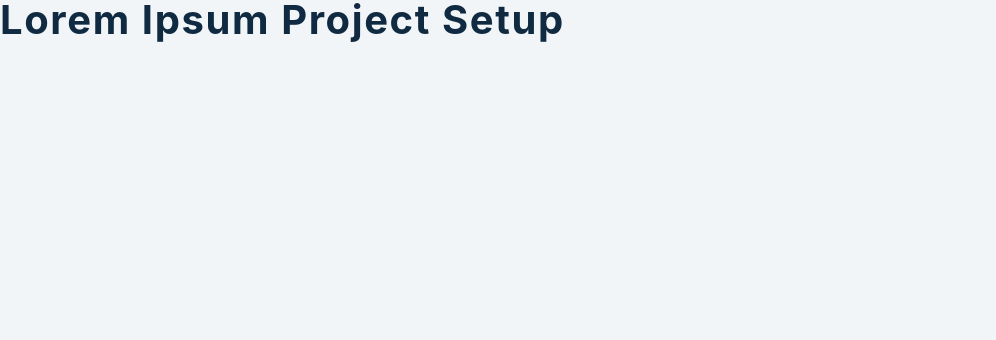
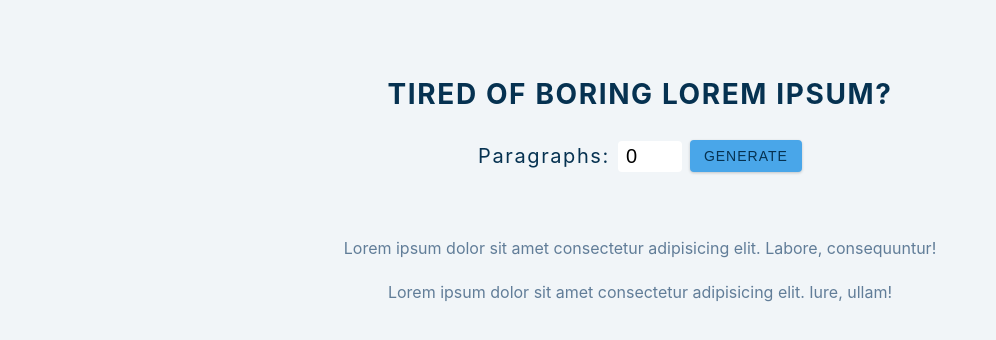
Before and after one commit to taiwocoker/lorem-ipsum-Generator, a React (Create React App) app: page / in a window 1280 px wide. Shown: the top 340 px of the page, without its empty margins (0-996 px from the left). Built offline with nearby package versions, Linux system fonts and the light colour scheme.

Commit message:
Add the form for the paragraph

```diff
--- a/src/App.js
+++ b/src/App.js
@@ -1,11 +1,37 @@
 import React, { useState } from 'react';
 import data from './data';
+
 function App() {
+ const [count, setCount] =useState(0)
+ const [text,setText] = useState([])
 
-
+ const handleSubmit = (e) => {
+  e.preventDefault()
+ }
   return (
-  <h2>lorem ipsum project setup</h2>
-    )
+    <section className='section-center'>
+      <h3>Tired of boring lorem ipsum?</h3>
+      <form className='lorem-form' onSubmit={handleSubmit}>
+        <label htmlFor='amount'>paragraphs:</label>
+        <input
+          type='amount'
+          name='amount'
+          id='amount'
+          value={count}
+          onChange={(e) => {
+            setCount(e.target.value)
+          }}
+        />
+        <button type='submit' className='btn'>
+          generate
+        </button>
+      </form>
+      <article className="lorem-text">
+        <p>Lorem ipsum dolor sit amet consectetur adipisicing elit. Labore, consequuntur!</p>
+        <p>Lorem ipsum dolor sit amet consectetur adipisicing elit. Iure, ullam!</p>
+      </article>
+    </section>
+  )
 }
 
 export default App;
```
